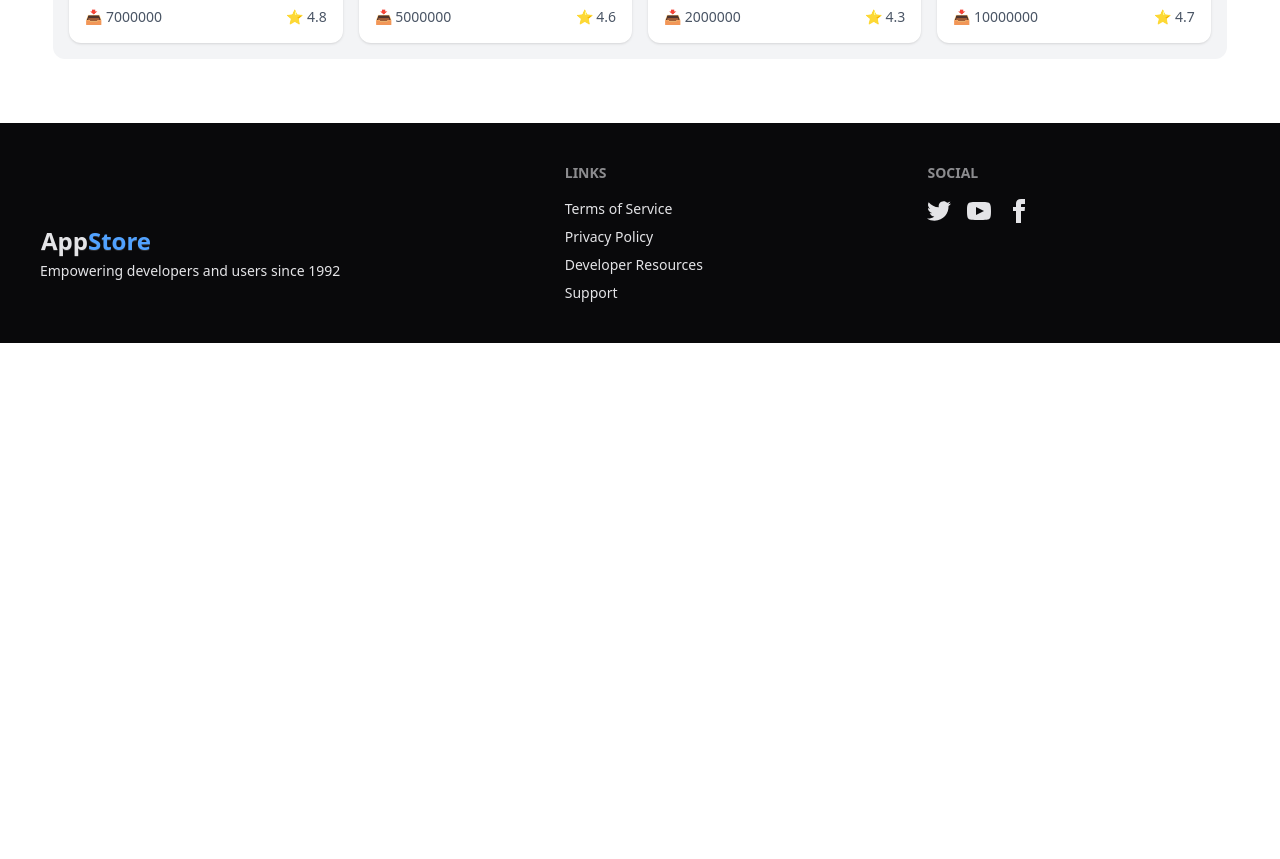
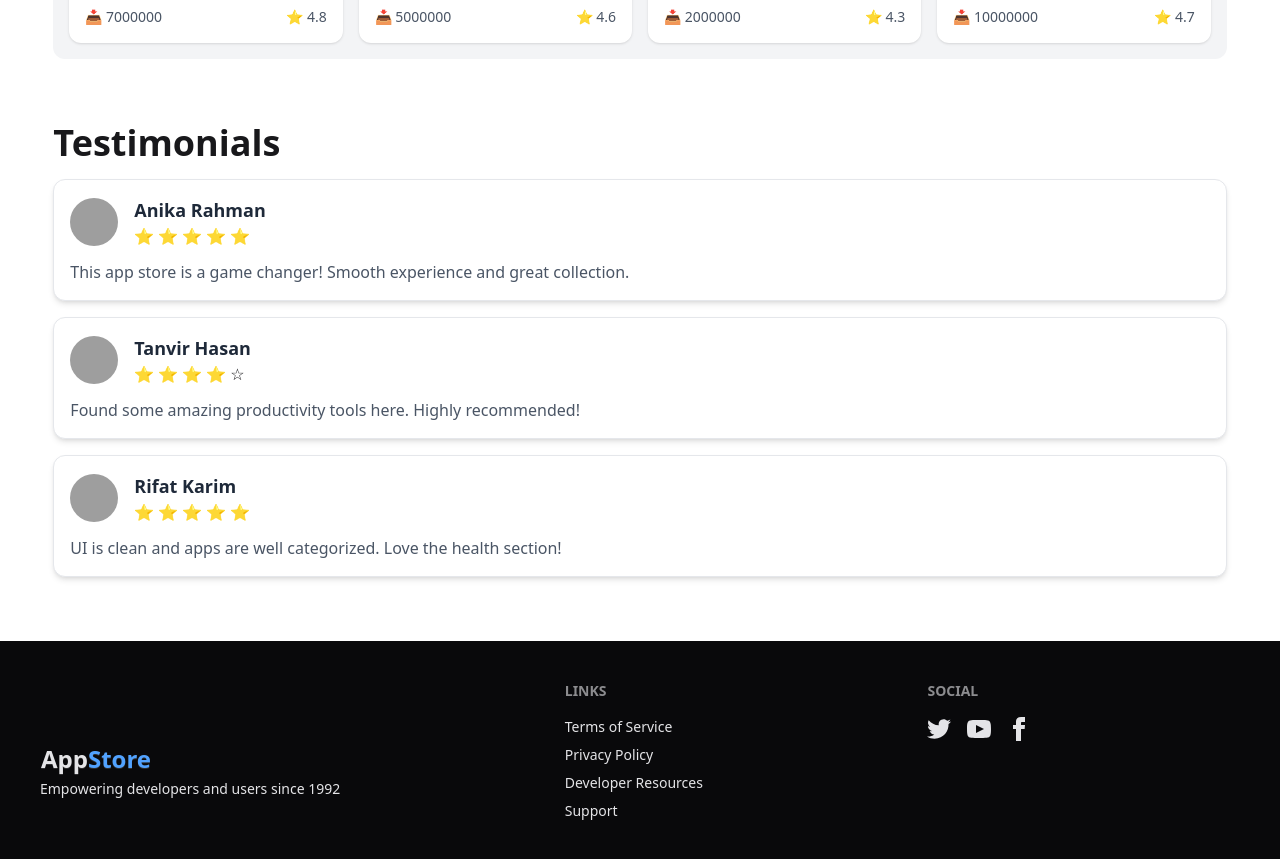
Before and after one commit to jahidhasansabbir/app-store, a React (Vite) app: page / in a window 1280 px wide. Shown: the part 2360-3219 px from the top of the page. Before the commit the page ends 2703 px from the top, so only its background shows below. Built offline with nearby package versions, Linux system fonts and the light colour scheme; no server answers; grey boxes are pictures that could not be loaded.

Commit message:
added testimonial as extra section

```diff
--- /dev/null
+++ b/public/testimonials.json
@@ -0,0 +1,23 @@
+[
+    {
+      "id": 1,
+      "name": "Anika Rahman",
+      "review": "This app store is a game changer! Smooth experience and great collection.",
+      "rating": 5,
+      "photo": "https://i.pravatar.cc/100?img=1"
+    },
+    {
+      "id": 2,
+      "name": "Tanvir Hasan",
+      "review": "Found some amazing productivity tools here. Highly recommended!",
+      "rating": 4,
+      "photo": "https://i.pravatar.cc/100?img=2"
+    },
+    {
+      "id": 3,
+      "name": "Rifat Karim",
+      "review": "UI is clean and apps are well categorized. Love the health section!",
+      "rating": 5,
+      "photo": "https://i.pravatar.cc/100?img=3"
+    }
+  ]
--- a/src/components/Footer/Footer.jsx
+++ b/src/components/Footer/Footer.jsx
@@ -15,7 +15,6 @@ const Footer = () => {
           clipRule="evenodd"
           className="fill-current"
         >
-          <path d="M22.672 15.226l-2.432.811...z"></path>
         </svg>
         <p>
            <NavLink to='/' className="btn btn-ghost text-xl md:text-2xl pl-0"><span className="">App</span><span className="-ml-1.5 text-blue-400">Store</span></NavLink>
--- a/src/components/Navbar/Navbar.jsx
+++ b/src/components/Navbar/Navbar.jsx
@@ -10,7 +10,6 @@ const Navbar = () => {
     .then(()=>{})
     .catch(err=>console.log(err.message))
   }
-console.log(user);
   const links = (
     <>
       <li>
--- /dev/null
+++ b/src/components/Testomonials/Testomonials.jsx
@@ -0,0 +1,27 @@
+
+
+const Testomonials = ({t}) => {
+    const { name, review, rating, photo } =t;
+
+  return (
+    <div className="bg-white shadow-md border border-gray-200 rounded-xl p-4 w-full">
+      <div className="flex items-center gap-4 mb-3">
+        <img
+          src={photo}
+          className="w-12 h-12 rounded-full object-cover"
+        />
+        <div>
+          <h3 className="font-semibold text-lg text-gray-800">{name}</h3>
+          <div className="flex gap-1">
+            {Array.from({ length: 5 }, (_, i) => (
+              <span key={i}>{i < rating ? "⭐" : "☆"}</span>
+            ))}
+          </div>
+        </div>
+      </div>
+      <p className="text-gray-600">{review}</p>
+    </div>
+  );
+};
+
+export default Testomonials;
--- a/src/pages/Apps.jsx
+++ b/src/pages/Apps.jsx
@@ -1,13 +1,19 @@
 import { useLoaderData } from "react-router";
 import Slider from "../components/Slider/Slider";
 import ShowApps from "../components/ShowApps/ShowApps";
-import { useEffect } from "react";
+import { useEffect, useState } from "react";
+import Testomonials from "../components/Testomonials/Testomonials";
 
 const Apps = () => {
   const apps = useLoaderData();
-    useEffect(() => {
-      document.title = "Apps | AppStore";
-    }, []);
+  const [data, setData] = useState([]);
+  useEffect(() => {
+    document.title = "Apps | AppStore";
+    fetch("testimonials.json")
+      .then((res) => res.json())
+      .then((d) => setData(d));
+  }, []);
+  console.log(data);
   const trendingApps = apps
     .slice()
     .sort((a, b) => b.rating - a.rating)
@@ -56,6 +62,15 @@ const Apps = () => {
           ))}
         </div>
       </div>
+      {/* testimonials */}
+      <div className="my-6 md:my-16 space-y-4">
+        <h1 className="text-lg md:text-4xl font-bold ">Testimonials</h1>
+        <div className=" space-y-4 ">
+          {data.map((t) => (
+            <Testomonials key={t.id} t={t}></Testomonials>
+          ))}
+        </div>
+      </div>
     </>
   );
 };
```
